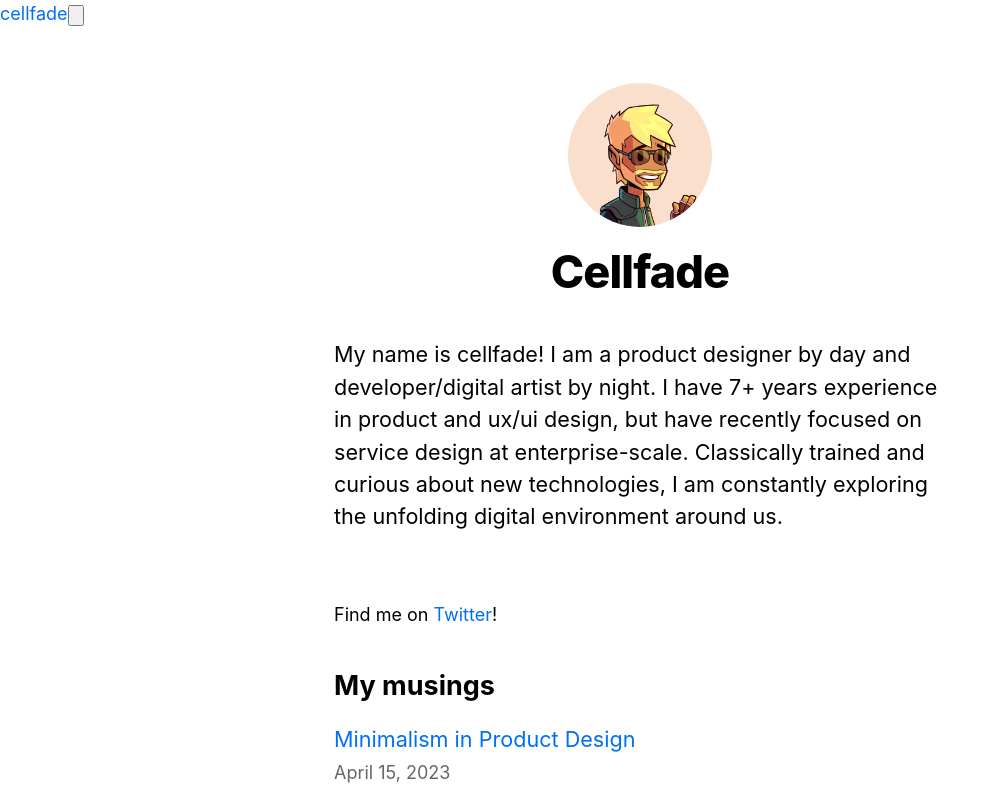
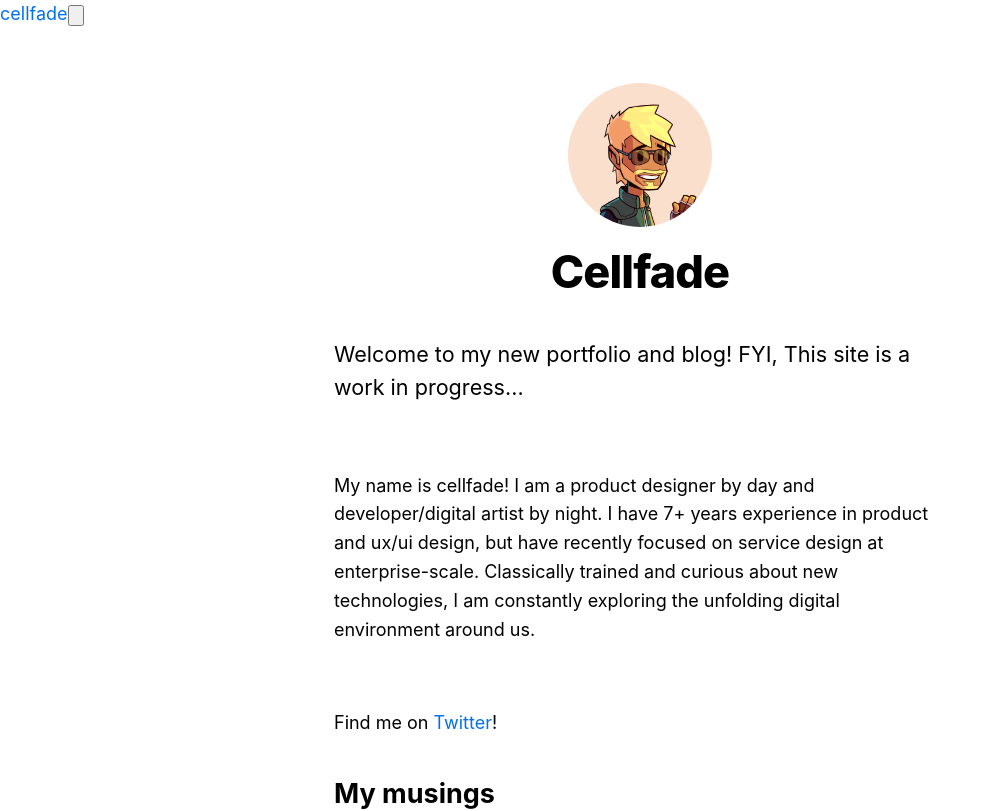
Before and after one commit to cellfade/nextjs-blog, a Next.js app: page / in a window 1280 px wide. Shown: the top 811 px of the page, without its empty margins (0-999 px from the left). Built offline with nearby package versions, Linux system fonts and the light colour scheme.

Commit message:
Update index.js

```diff
--- a/pages/index.js
+++ b/pages/index.js
@@ -22,10 +22,12 @@ export default function Home({ allPostsData }) {
         <title>cells port</title>
       </Head>
       <section className={utilStyles.headingMd}>
-        <p>My name is cellfade! I am a product designer by day and developer/digital artist by night. I have 7+ years experience in product and ux/ui design, but have recently focused on service design at enterprise-scale. Classically trained and curious about new technologies, I am constantly exploring the unfolding digital environment around us.</p>
+        <p>Welcome to my new portfolio and blog! FYI, This site is a work in progress...</p>
       </section>
 <br />
       <section className={utilStyles.headingSm}>
+        <p>My name is cellfade! I am a product designer by day and developer/digital artist by night. I have 7+ years experience in product and ux/ui design, but have recently focused on service design at enterprise-scale. Classically trained and curious about new technologies, I am constantly exploring the unfolding digital environment around us.</p>
+        <br />
         <p>Find me on <a href="https://twitter.com/cellfade">Twitter</a>!</p>
       </section>
       <section className={`${utilStyles.headingMd} ${utilStyles.padding1px}`}>
```
